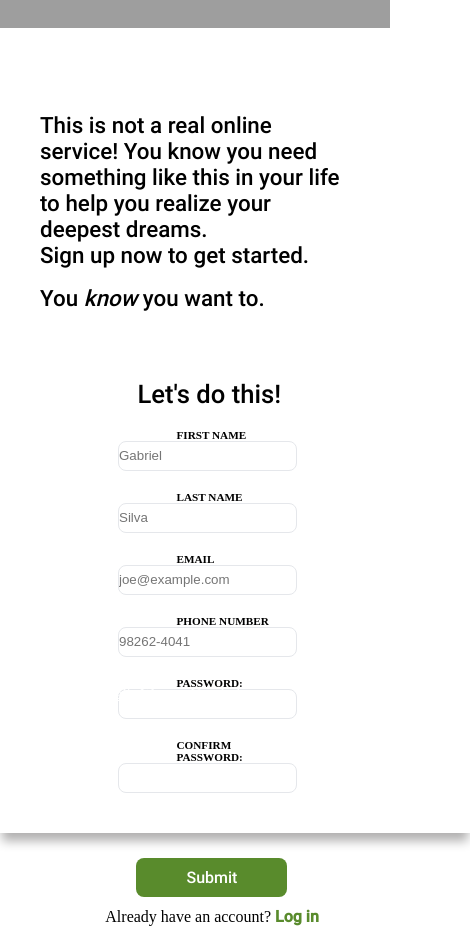
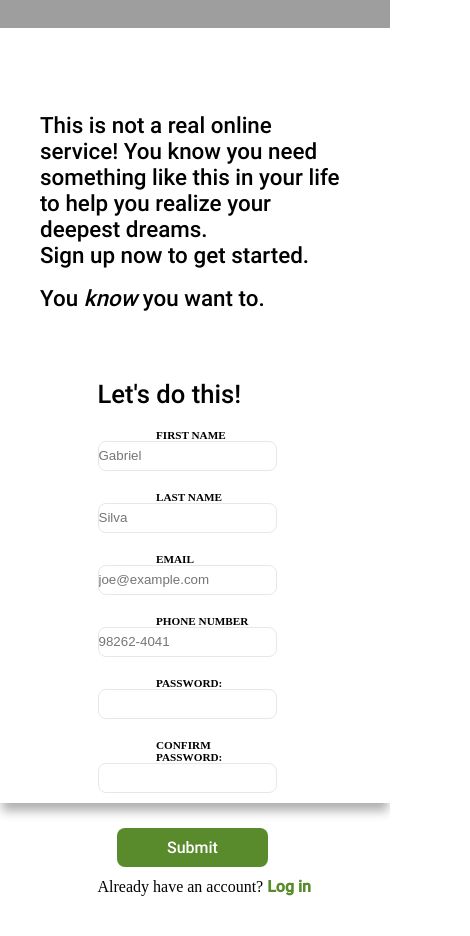
Before and after one commit to GabrielBRQ/sign-up-form, a plain HTML site: page index.html in a window 390 px wide. Shown: the part 141-1077 px from the top of the page, 470 px wide, since content can reach past the window. After the commit the page ends 1047 px from the top, so only its background shows below. Drawn offline with Linux system fonts and the light colour scheme.

Commit message:
mobile bug fix

```diff
--- a/style.css
+++ b/style.css
@@ -158,8 +158,10 @@ button:hover {
 }
 
 @media only screen and (max-width: 600px)  {
+
     body {
         flex-direction: column;
+        margin: 0;
     }
 
     .forest {
@@ -181,6 +183,10 @@ button:hover {
         width: 100vw;
     }
 
+    .credits{
+        display: none;
+    }
+
     .paragraph,
     .paragraphtwo{
         width: 80vw;
@@ -188,10 +194,12 @@ button:hover {
 
     .form{
         width: 100vw;
+        padding: 0;
+        padding-bottom: 10px;
     }
 
     .input{
-        margin-left: 20vw;
+        margin-left: 25%;
     }
 
     label {
@@ -203,10 +211,11 @@ button:hover {
     }
 
     button{
-        margin-left: 8vw;
+        margin-left: 5vw;
     }
 
     .submit {
-        margin-left: 27vw;
+        margin-left: 25%;
+        width: 60vw;
     }
 }
```
